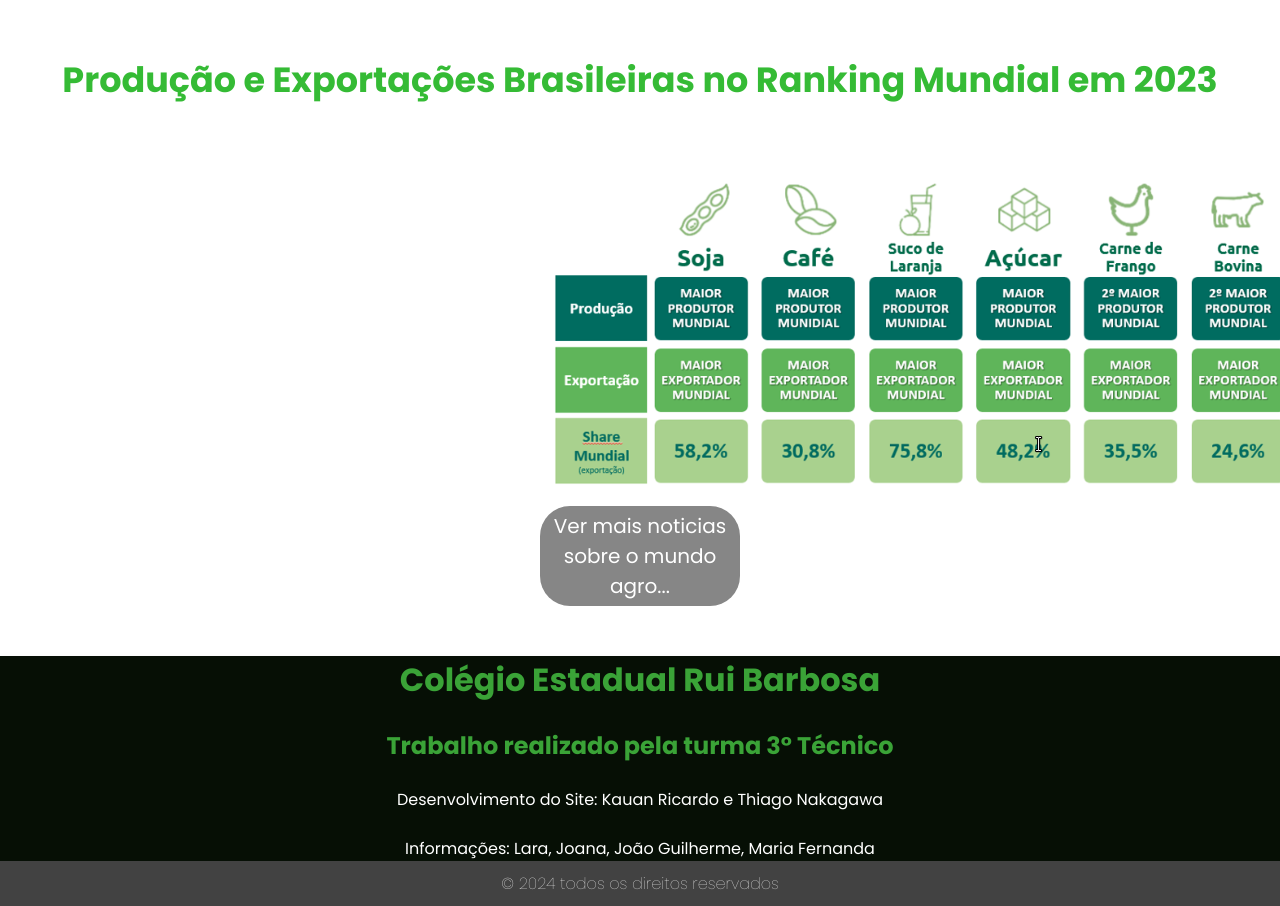
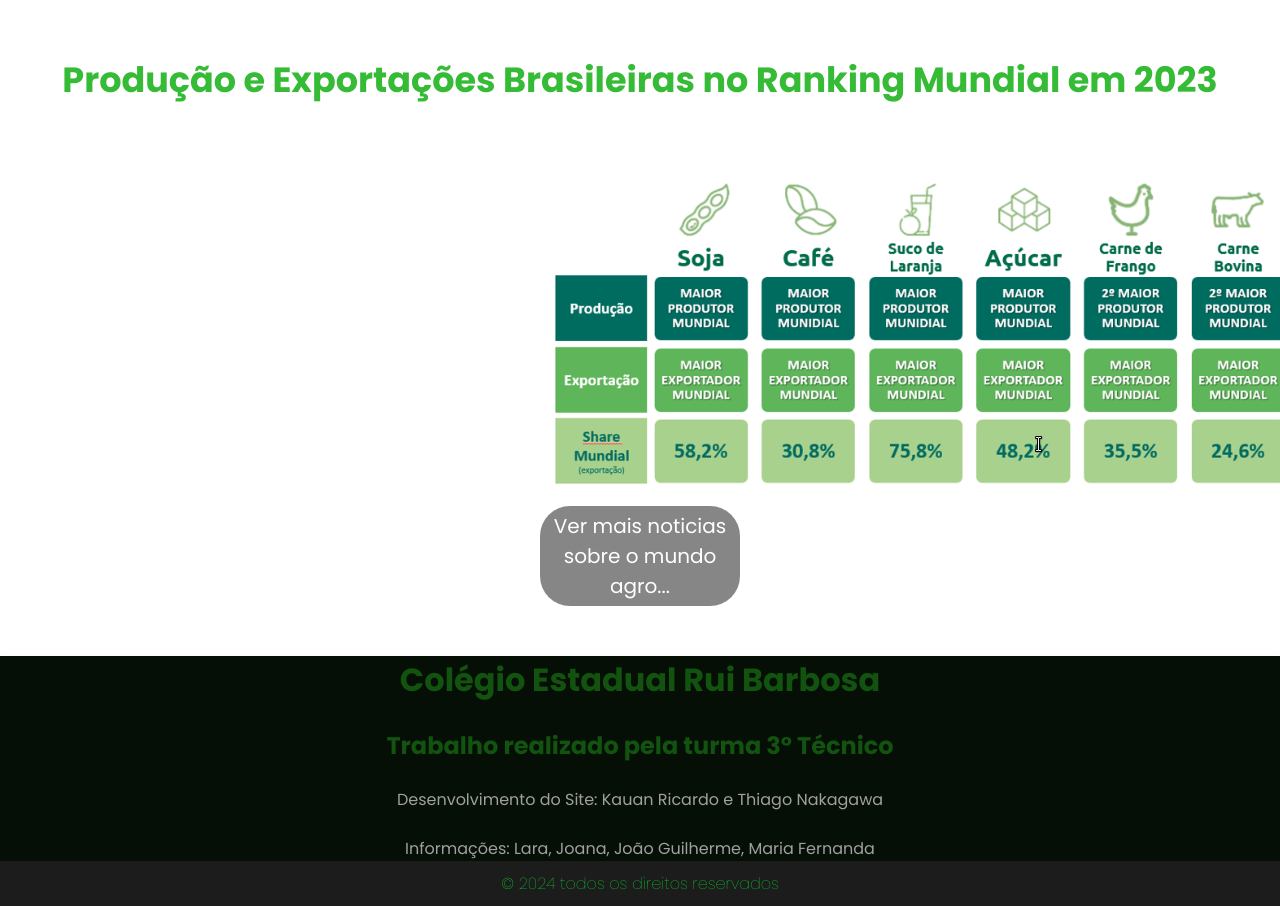
Before and after one commit to 1kkaun/Do-agro-ao-mundo-AgroJDS, a plain HTML site: page index.html in a window 1280 px wide. Shown: the part 2397-3303 px from the top of the page. Drawn offline with nearby package versions, Linux system fonts and the light colour scheme.

Commit message:
confirmar

```diff
--- a/style.css
+++ b/style.css
@@ -163,7 +163,7 @@ header ul li a{
 footer {
     width: 100%;
     font-family: 'Courier New', Courier, monospace;
-    color: rgb(58, 163, 55);
+    color: rgb(17 83 15);
     text-align: center;
 
 }
@@ -196,15 +196,15 @@ footer {
 
 
 #footer_turma p{
-    color: rgb(255, 255, 255);
+    color: rgb(161 160 160);
 
 }
 
 #footer_copyright{
     display: flex;
-    color: white;
+    color:#00ff2d;
     justify-content:center;
-    background-color:rgb(66, 66, 66);
+    background-color:rgb(28 28 28);
 
     padding: 10px;
     font-weight: 1;
```
